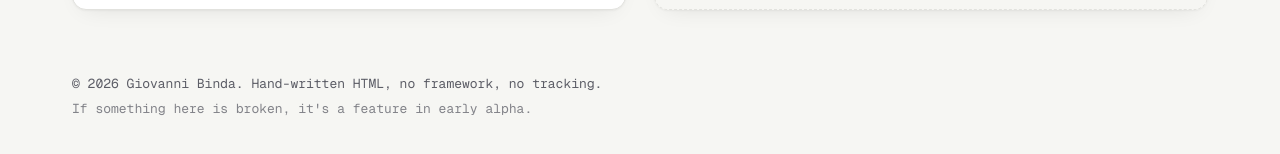
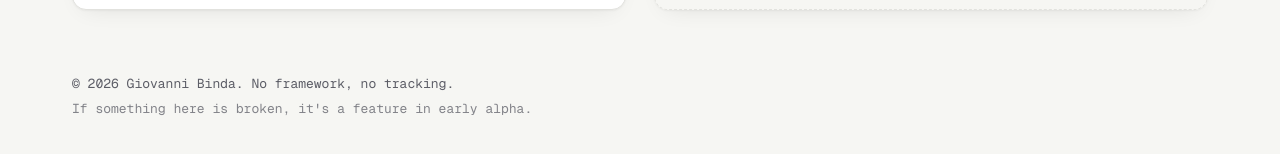
Before and after one commit to giobinda/binda.world, a plain HTML site: page index.html in a window 1280 px wide. Shown: the part 4510-4664 px from the top of the page. Drawn offline with Linux system fonts and the light colour scheme.

Commit message:
Footer: drop the hand-written claim

```diff
--- a/index.html
+++ b/index.html
@@ -290,7 +290,7 @@
   </main>
 
   <footer class="foot">
-    <p>© 2026 Giovanni Binda. Hand-written HTML, no framework, no tracking.</p>
+    <p>© 2026 Giovanni Binda. No framework, no tracking.</p>
     <p class="fine">If something here is broken, it's a feature in early alpha.</p>
   </footer>
 </body>
```
